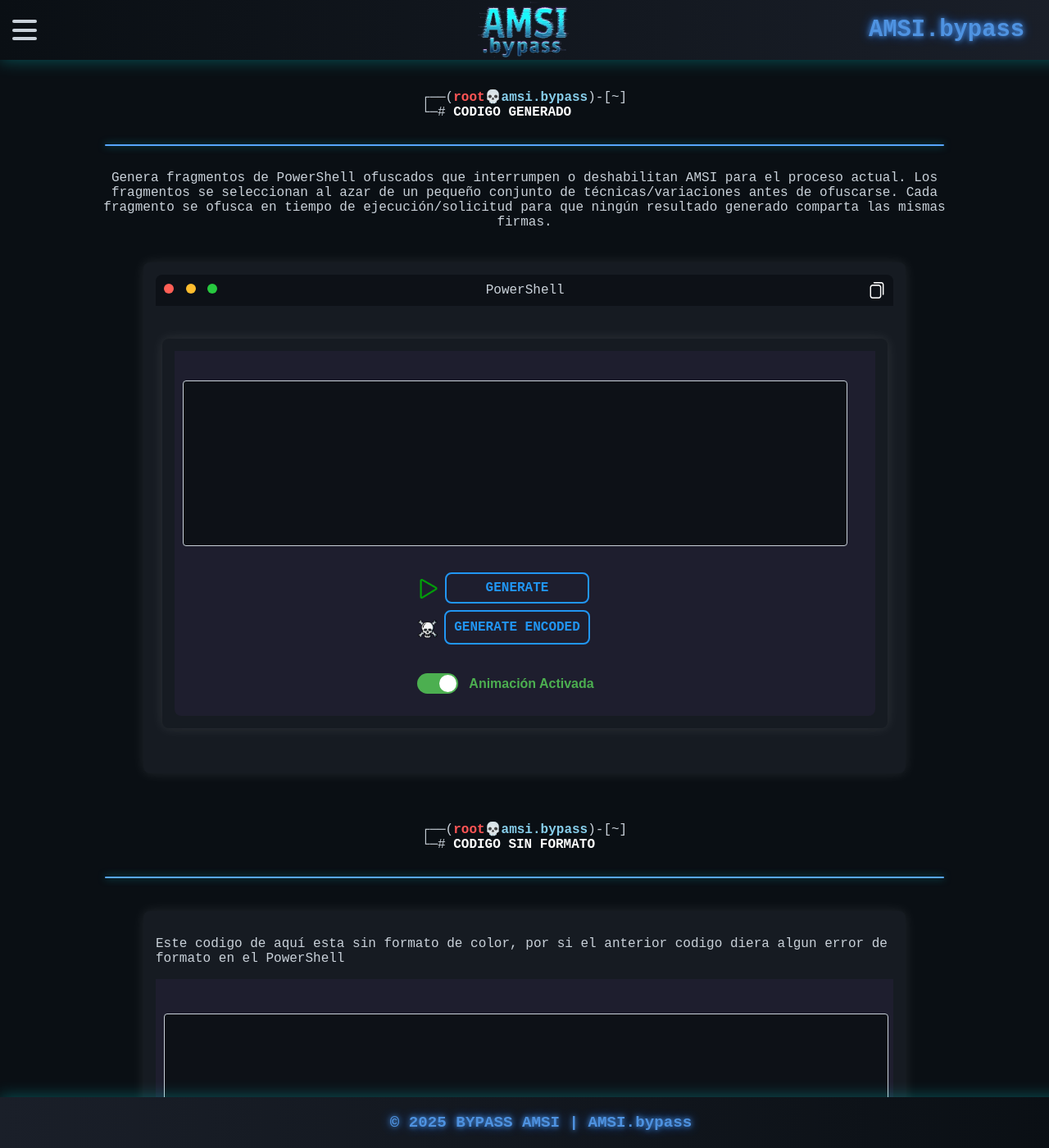
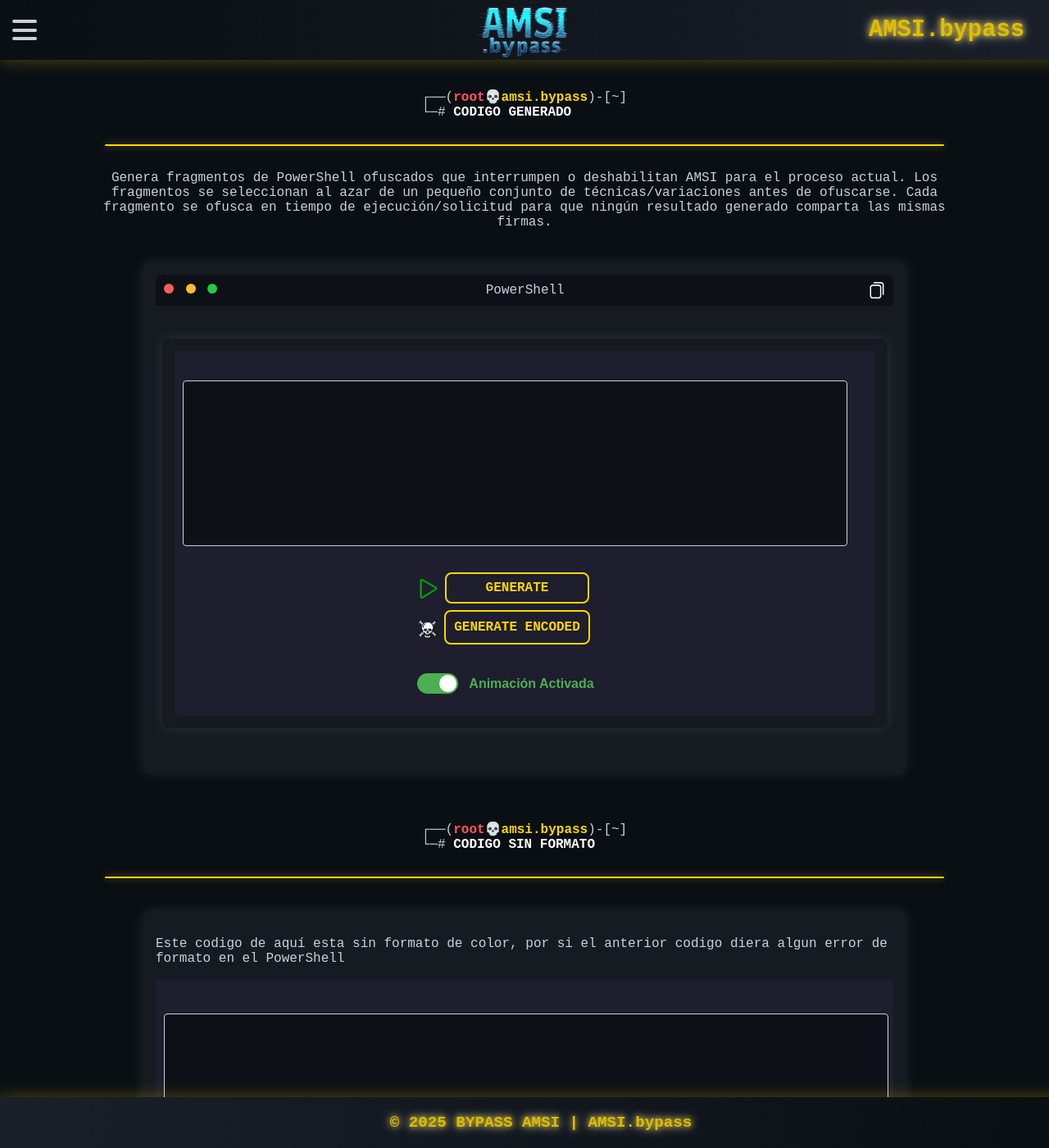
Before and after one commit to Extravenger/extravenger.github.io, a Jekyll site: the page amsininja/index.html, which Jekyll copies as it is, in a window 1280 px wide and 1400 px high. Shown: the whole window at 82% size. Built offline with Jekyll 4.4.1, drawn with Linux system fonts in a browser that asks for light colours.

Commit message:
Update style.css

```diff
--- a/amsininja/css/style.css
+++ b/amsininja/css/style.css
@@ -104,16 +104,16 @@ aside .logo {
     display: block;
     padding: 12px 20px; /* Espaciado ajustado */
     border-radius: 6px;
-    background: linear-gradient(45deg, #58a6ff, #1f6feb);
-    box-shadow: 0 0 10px rgba(0, 0, 255, 0.5);
+    background: linear-gradient(45deg, #FFFFFF, #FFD700);
+    box-shadow: 0 0 10px rgba(255, 215, 0, 0.5);
     transition: all 0.3s ease-in-out;
 }
 
 .nav-links a:hover {
     background: transparent;
-    color: #fff;
-    border: 2px solid #58a6ff;
-    box-shadow: 0 0 15px #58a6ff, 0 0 30px #1f6feb;
+    color: #FFFFFF;
+    border: 2px solid #FFD700;
+    box-shadow: 0 0 15px #FFD700, 0 0 30px #FFFFFF;
     transform: translateX(8px);
 }
 
@@ -220,8 +220,8 @@ textarea {
 }
 
 /*button {
-    background-color: #58a6ff;
-    color: white;
+    background-color: #FFFFFF;
+    color: #FFD700;
     border: none;
     padding: 12px;
     cursor: pointer;
@@ -232,7 +232,8 @@ textarea {
 }
 
 button:hover {
-    background-color: #1f6feb;
+    background-color: #FFD700;
+    color: #FFFFFF;
 }*/
 
 #copyBtn {
@@ -263,7 +264,6 @@ button:hover {
     filter: brightness(0) invert(1); /* Esto hará que la imagen se vuelva blanca */
 }
 
-
 /* Aseguramos que el texto "PowerShell" esté centrado y no se mueva */
 .title {
     flex: 1; /* Esto hace que el título ocupe todo el espacio disponible */
@@ -275,7 +275,7 @@ button:hover {
     opacity: 0;
     transition: opacity 0.5s ease;
     font-size: 14px;
-    color: #58a6ff;
+    color: #FFD700;
     margin-left: 10px;
 }
 
@@ -284,7 +284,7 @@ button:hover {
     opacity: 0;
     transition: opacity 0.5s ease;
     font-size: 14px;
-    color: #58a6ff;
+    color: #FFD700;
     margin-left: 10px;
 }
 
@@ -307,6 +307,7 @@ button:hover {
     max-width: 80%;
     box-shadow: 0px 0px 10px rgba(0, 0, 0, 0.5);
 }
+
 .terminal-header {
     display: flex;
     justify-content: space-between; /* Esto distribuye el espacio entre los elementos */
@@ -393,18 +394,21 @@ button:hover {
     border-radius: 0 0 8px 8px;
     font-size: 14px;
 }
+
 .copy-container {
     display: flex;
     align-items: center;
 }
+
 .copy-btn {
     width: 16px;
     height: 16px;
     cursor: pointer;
     margin-left: 5px;
 }
+
 .copied-text {
-    color: #58a6ff;
+    color: #FFD700;
     margin-right: -50px;
     margin-top: -20px;
     margin-bottom: 20px;
@@ -412,7 +416,7 @@ button:hover {
 }
 
 .copied-text-terminal {
-    color: #58a6ff;
+    color: #FFD700;
     margin-right: 5px;
     visibility: hidden;
 }
@@ -438,7 +442,7 @@ button:hover {
     align-items: center; /* Centra el contenido verticalmente */
     background: linear-gradient(90deg, #0a0f14, #1a1f29);
     padding: 20px;
-    box-shadow: 0 0 20px rgba(0, 255, 255, 0.3);
+    box-shadow: 0 0 20px rgba(255, 215, 0, 0.3);
     position: fixed;
     top: 0;
     width: 100%;
@@ -451,16 +455,16 @@ button:hover {
     font-family: 'Courier New', Courier, monospace;
     font-size: 1.8rem;
     font-weight: bold;
-    color: #58a6ff;
-    text-shadow: 0 0 10px #58a6ff, 0 0 20px #1f6feb;
+    color: #FFD700;
+    text-shadow: 0 0 10px #FFD700, 0 0 20px #FFFFFF;
     animation: flicker 1.5s infinite alternate;
 }
 
 /* Efecto de parpadeo en el logo */
 @keyframes flicker {
-    0% { opacity: 1; text-shadow: 0 0 10px #58a6ff, 0 0 20px #1f6feb; }
-    50% { opacity: 0.8; text-shadow: 0 0 5px #58a6ff, 0 0 10px #1f6feb; }
-    100% { opacity: 1; text-shadow: 0 0 15px #58a6ff, 0 0 30px #1f6feb; }
+    0% { opacity: 1; text-shadow: 0 0 10px #FFD700, 0 0 20px #FFFFFF; }
+    50% { opacity: 0.8; text-shadow: 0 0 5px #FFD700, 0 0 10px #FFFFFF; }
+    100% { opacity: 1; text-shadow: 0 0 15px #FFD700, 0 0 30px #FFFFFF; }
 }
 
 /* Estilos de la barra de navegación */
@@ -478,15 +482,15 @@ button:hover {
     padding: 8px 16px;
     border-radius: 6px;
     transition: all 0.3s ease-in-out;
-    background: linear-gradient(45deg, #58a6ff, #1f6feb);
-    box-shadow: 0 0 10px rgba(0, 0, 255, 0.5);
+    background: linear-gradient(45deg, #FFFFFF, #FFD700);
+    box-shadow: 0 0 10px rgba(255, 215, 0, 0.5);
 }
 
 .nav-bar a:hover {
     background-color: transparent;
-    color: #fff;
-    border-color: #58a6ff;
-    box-shadow: 0 0 15px #58a6ff, 0 0 30px #1f6feb;
+    color: #FFFFFF;
+    border: 2px solid #FFD700;
+    box-shadow: 0 0 15px #FFD700, 0 0 30px #FFFFFF;
     transform: translateY(-3px);
 }
 
@@ -515,7 +519,7 @@ button:hover {
     align-items: center;
     background: linear-gradient(90deg, #1a1f29, #0a0f14);
     padding: 20px;
-    box-shadow: 0 0 20px rgba(0, 255, 255, 0.3);
+    box-shadow: 0 0 20px rgba(255, 215, 0, 0.3);
     position: fixed;
     bottom: 0;
     width: 100%;
@@ -527,16 +531,16 @@ button:hover {
     font-family: 'Courier New', Courier, monospace;
     font-size: 1.2rem;
     font-weight: bold;
-    color: #58a6ff;
-    text-shadow: 0 0 10px #58a6ff, 0 0 20px #1f6feb;
+    color: #FFD700;
+    text-shadow: 0 0 10px #FFD700, 0 0 20px #FFFFFF;
     animation: flicker 1.5s infinite alternate;
 }
 
 /* Animación de parpadeo */
 @keyframes flicker {
-    0% { opacity: 1; text-shadow: 0 0 10px #58a6ff, 0 0 20px #1f6feb; }
-    50% { opacity: 0.8; text-shadow: 0 0 5px #58a6ff, 0 0 10px #1f6feb; }
-    100% { opacity: 1; text-shadow: 0 0 15px #58a6ff, 0 0 30px #1f6feb; }
+    0% { opacity: 1; text-shadow: 0 0 10px #FFD700, 0 0 20px #FFFFFF; }
+    50% { opacity: 0.8; text-shadow: 0 0 5px #FFD700, 0 0 10px #FFFFFF; }
+    100% { opacity: 1; text-shadow: 0 0 15px #FFD700, 0 0 30px #FFFFFF; }
 }
 
 /* Hacer el footer responsive */
@@ -672,7 +676,6 @@ button:hover {
     }
 }
 
-
 /* COLORES */
 
 .comment { color: #569CD6; font-style: italic; }  /* 🟣 Comentarios en azul-morado */
@@ -689,7 +692,7 @@ button:hover {
     font-weight: bold;
     text-transform: uppercase;
     letter-spacing: 2px;
-    color: #00eaff;  /* Azul Neón */
+    color: #FFD700;  /* Gold */
     background: linear-gradient(to right, #051937, #00214d); /* Degradado Azul Oscuro */
     padding: 12px 24px;
     border-radius: 10px;
@@ -697,18 +700,18 @@ button:hover {
     display: block;
     width: fit-content;
     margin: 20px auto; /* Centrado horizontal */
-    box-shadow: 0px 0px 15px rgba(0, 234, 255, 0.6); /* Brillo Neón Azul */
-    border: 2px solid rgba(0, 234, 255, 0.8); /* Borde Neón */
-    text-shadow: 0px 0px 8px rgba(0, 234, 255, 0.9); /* Brillo en el texto */
+    box-shadow: 0px 0px 15px rgba(255, 215, 0, 0.6); /* Brillo Gold */
+    border: 2px solid rgba(255, 215, 0, 0.8); /* Borde Gold */
+    text-shadow: 0px 0px 8px rgba(255, 215, 0, 0.9); /* Brillo en el texto */
 }
 
 hr {
     border: none;
     height: 3px;
-    background: linear-gradient(to right, #00eaff, #004080); /* Azul Neón a Azul Oscuro */
+    background: linear-gradient(to right, #FFD700, #FFFFFF); /* Gold a White */
     margin: 12px 0;
     border-radius: 3px;
-    box-shadow: 0px 0px 10px rgba(0, 234, 255, 0.5); /* Efecto Glow */
+    box-shadow: 0px 0px 10px rgba(255, 215, 0, 0.5); /* Efecto Glow */
 }
 
 .description-page {
@@ -728,7 +731,7 @@ hr {
 .styled-divider {
     width: 0%;
     height: 2px;
-    background: #58a6ff;
+    background: #FFD700;
     margin: 30px auto;
     border-radius: 5px;
     animation: expand 1s ease-in-out forwards;
@@ -747,7 +750,7 @@ hr {
 
 .link-page {
     text-decoration: none;
-    color: #00eaff;
+    color: #FFD700;
 }
 
 /* Estilo del logo de la pagina */
@@ -758,27 +761,6 @@ hr {
     left: 48.5%;
     transform: translateX(-50%); /* Esto la centra exactamente */
 }
-
-
-/* Estilo del titulo "Sin formato" rollo terminal (kali) */
-
-/*
-.terminal-page-title {
-    background-color: #000;
-    color: #33FF33;
-    font-family: "Courier New", monospace;
-    padding: 15px 25px;
-    border-radius: 5px;
-    font-size: 20px;
-    text-shadow: 0 0 5px #33FF33;
-    border: 2px solid #33FF33;
-}*/
-
-/*
-.prompt-page {
-    color: #ffcc00;
-    font-weight: bold;
-}*/
 
 /* Contenedor para centrar */
 .terminal-container-page {
@@ -801,7 +783,7 @@ hr {
 }
 
 .host {
-    color: #87CEEB; /* Azul claro para el hostname */
+    color: #FFD700; /* Gold para el hostname */
     font-weight: bold;
 }
 
@@ -811,7 +793,7 @@ hr {
 }
 
 .command-page {
-    color: #fff; /* Blanco para el texto ingresado */
+    color: #FFFFFF; /* White para el texto ingresado */
     font-weight: bold;
 }
 
@@ -845,25 +827,13 @@ hr {
     gap: 8px; /* Espacio entre la imagen y el botón */
 }
 
-/*
-.generate-btn {
-    font-size: 16px;
-    padding: 8px 16px;
-    cursor: pointer;
-    border: none;
-    margin-top: 10px;
-    font-size: 1em;
-    border-radius: 4px;
-    font-family: monospace;
-}*/
-
 .generate-btn {
     font-size: 16px;
     cursor: pointer;
-    border: 2px solid #2196F3; /* Borde azul */
+    border: 2px solid #FFD700; /* Borde gold */
     background-color: transparent; /* Fondo transparente */
-    color: #2196F3; /* Color del texto azul */
-    border-radius: 8px; /* Bordes redondeados */
+    color: #FFD700; /* Color del texto gold */
+    border-radius: 8px; /* Bord Borders redondeados */
     font-family: 'Courier New', monospace; /* Estilo tipo terminal */
     font-weight: bold; /* Agrega negrita */
     text-transform: uppercase; /* Transforma el texto a mayúsculas */
@@ -871,14 +841,14 @@ hr {
 }
 
 .generate-btn:hover {
-    background-color: #2196F3; /* Fondo azul cuando se pasa el ratón */
-    color: white; /* Texto blanco cuando el fondo se vuelve azul */
-    border: 2px solid #1976D2; /* Borde azul más oscuro al pasar el ratón */
+    background-color: #FFD700; /* Fondo gold cuando se pasa el ratón */
+    color: #FFFFFF; /* Texto white cuando el fondo se vuelve gold */
+    border: 2px solid #FFFFFF; /* Borde white al pasar el ratón */
 }
 
 .generate-btn:active {
-    background-color: #1976D2; /* Fondo azul más oscuro cuando se hace clic */
-    border: 2px solid #1976D2; /* Borde más oscuro cuando se hace clic */
+    background-color: #FFFFFF; /* Fondo white cuando se hace clic */
+    border: 2px solid #FFD700; /* Borde gold cuando se hace clic */
     transform: scale(0.98); /* Efecto de pulsación */
 }
 
@@ -996,7 +966,6 @@ hr {
         padding: 5px 10px;
     }
 }
-
 
 .icon-generate {
     width: 24px; /* Ajusta el tamaño de la imagen */
```
